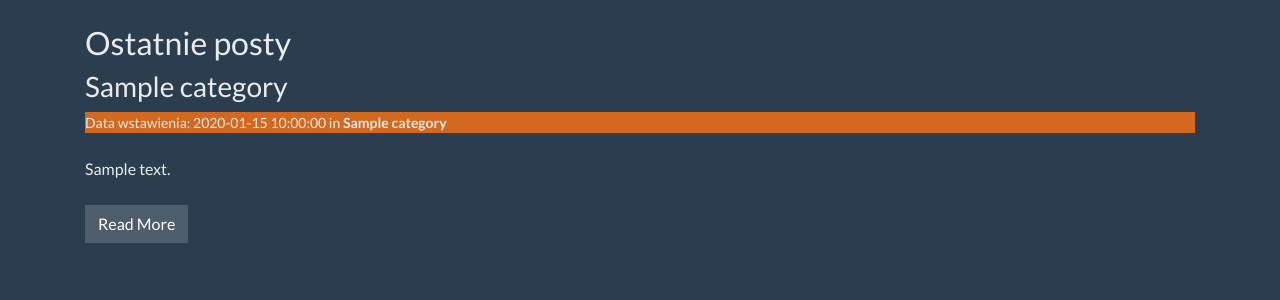
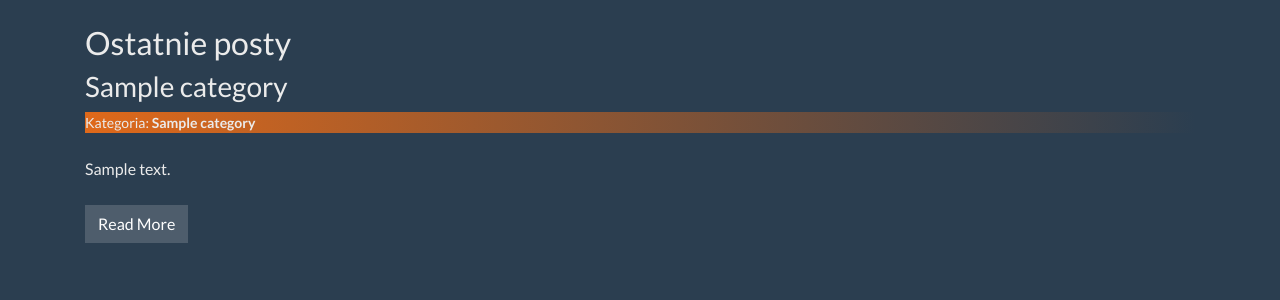
Before and after one commit to SzubiX/AI_JSzubart, a CodeIgniter app: page /Aplikacja/posts in a window 1280 px wide. Shown: the part 68-368 px from the top of the page. Run offline with CodeIgniter, Linux system fonts and the light colour scheme; the visitor is signed in with stand-in values (Sample User, id 1); tables that the repository leaves empty or names only in its code hold one stand-in row (values such as "Sample post"); some libraries are stand-ins or nearby versions.

Commit message:
Poprawa tytułów URL

```diff
--- a/application/models/Post_m.php
+++ b/application/models/Post_m.php
@@ -39,7 +39,7 @@
 			}
 
 				public function update_post(){
-				$slug = url_title($this->input->post('title'));
+				$slug = convert_accented_characters(url_title($this->input->post('title')));
 
 				$data = array(
 				'title' => $this->input->post('title'),
--- a/application/views/posts/index.php
+++ b/application/views/posts/index.php
@@ -3,10 +3,9 @@
 <?php foreach ($posts as $post) : ?>
 
 		<h3><?php echo $post['title']; ?></h3>
-		<small class = "post-date"> Data wstawienia: <?php echo $post['created_at']; ?> in <strong><?php echo $post['name']; ?></strong> </small>
+		<small class = "post-date">Kategoria: <strong><?php echo $post['name']; ?></strong> </small>
 		<br><?php echo word_limiter($post['body'],75 ); ?>
 		<br><br>
 		<p><a class= "btn btn-dark" href="<?php echo site_url('/posts/'.$post['slug']); ?>">Read More</a></p>
 
-
 	<?php endforeach; ?>
--- a/assets/css/style.css
+++ b/assets/css/style.css
@@ -1,5 +1,5 @@
 .post-date{
-	background:#D2691E;
+	background-image:linear-gradient(to right, #DF691A , #2B3E50);
 	padding:4px
 	margin:3px 0;
 	display: block;
```
